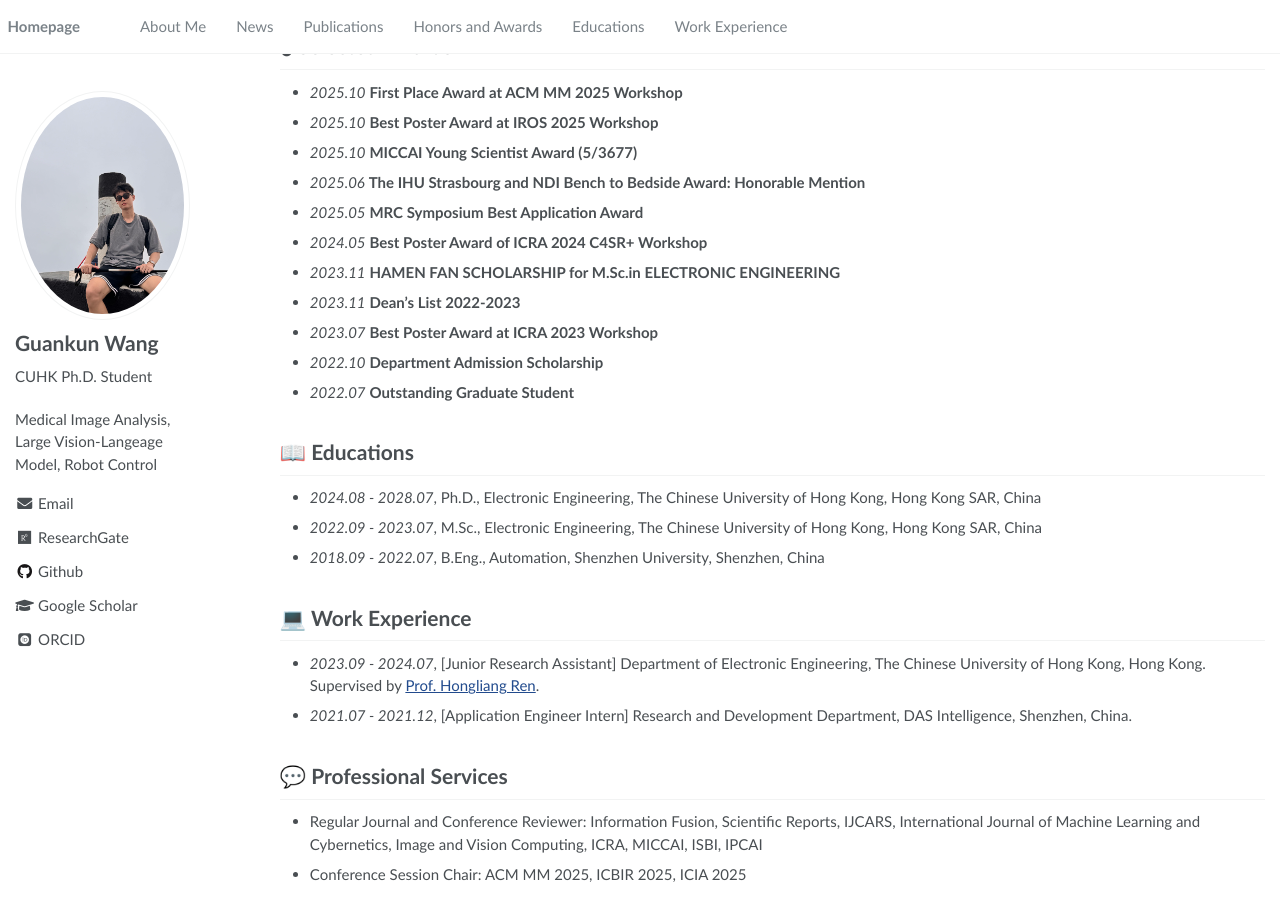
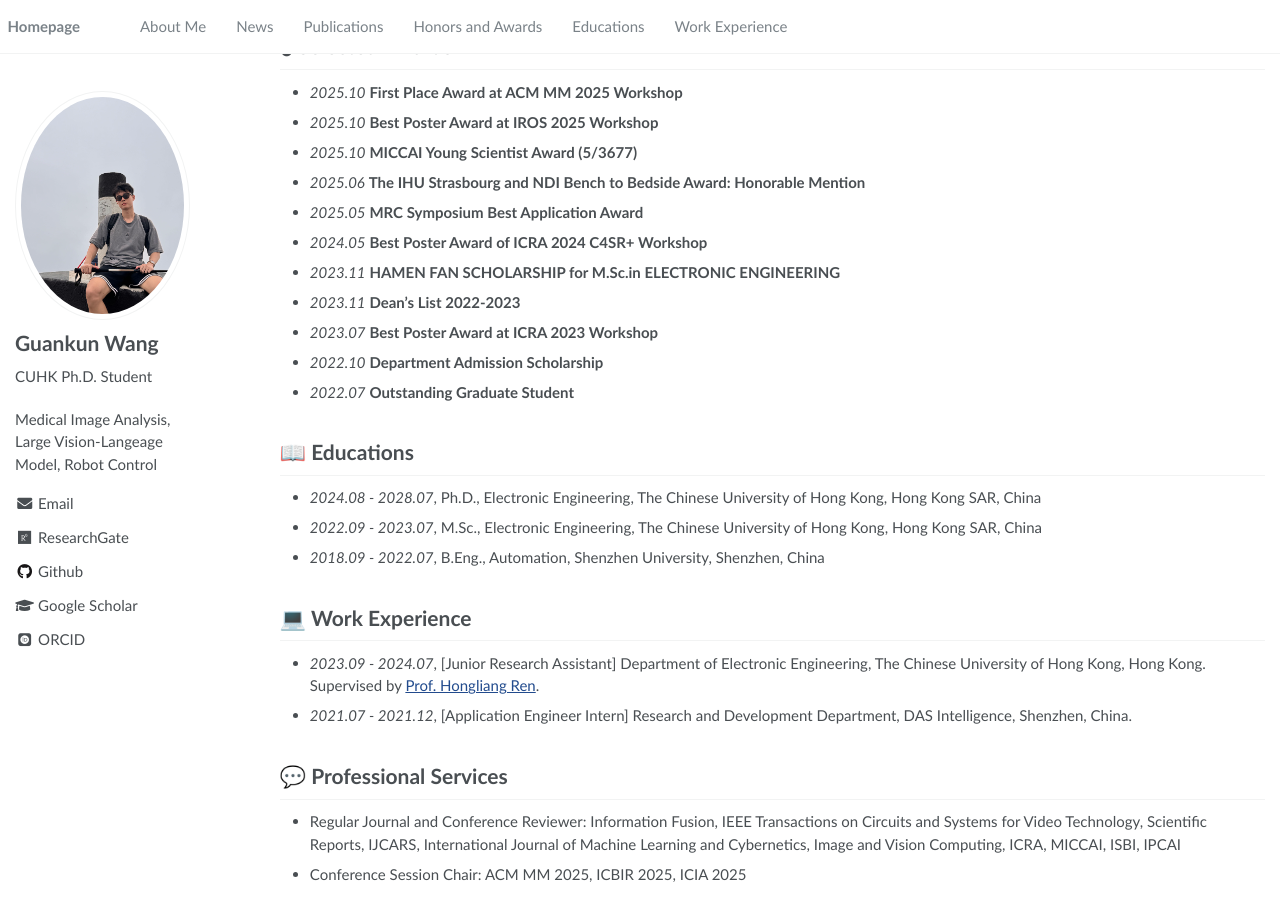
Before and after one commit to gkwang-cuhk/gkwang-cuhk.github.io, a Jekyll site: the page built from _pages/about.md, in a window 1280 px wide and 900 px high, scrolled down 2015 px. Built offline with Jekyll 4.4.1, drawn with Linux system fonts in a browser that asks for light colours; some web fonts are replaced.

Commit message:
Update about.md

```diff
--- a/_pages/about.md
+++ b/_pages/about.md
@@ -130,6 +130,6 @@ My research interests include computer vision and its applications in medical im
 <span class='anchor' id='work'></span>
 # 💬 Professional Services
 - Regular Journal and Conference Reviewer:
-  Information Fusion, Scientific Reports, IJCARS, International Journal of Machine Learning and Cybernetics, Image and Vision Computing, ICRA, MICCAI, ISBI, IPCAI
+  Information Fusion, IEEE Transactions on Circuits and Systems for Video Technology, Scientific Reports, IJCARS, International Journal of Machine Learning and Cybernetics, Image and       Vision Computing, ICRA, MICCAI, ISBI, IPCAI
 - Conference Session Chair:
   ACM MM 2025, ICBIR 2025, ICIA 2025
```
